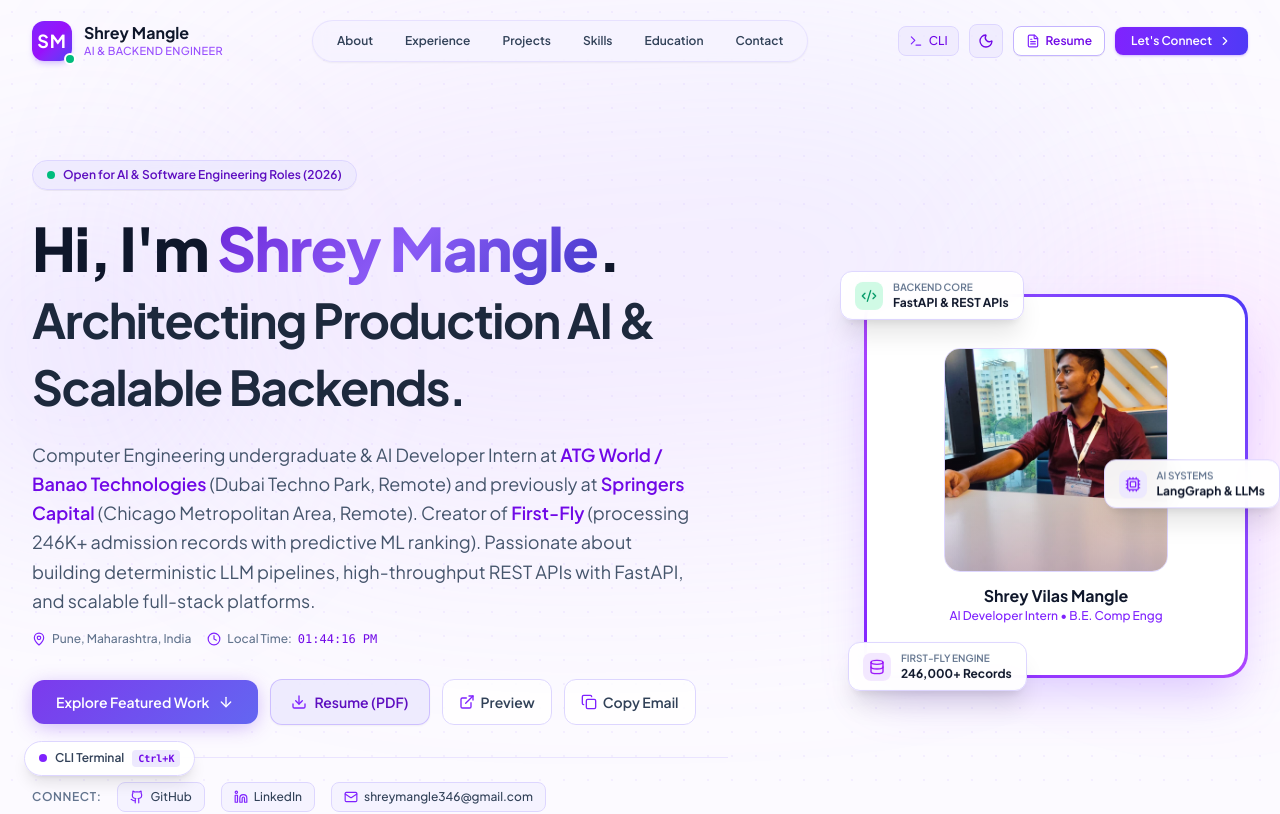
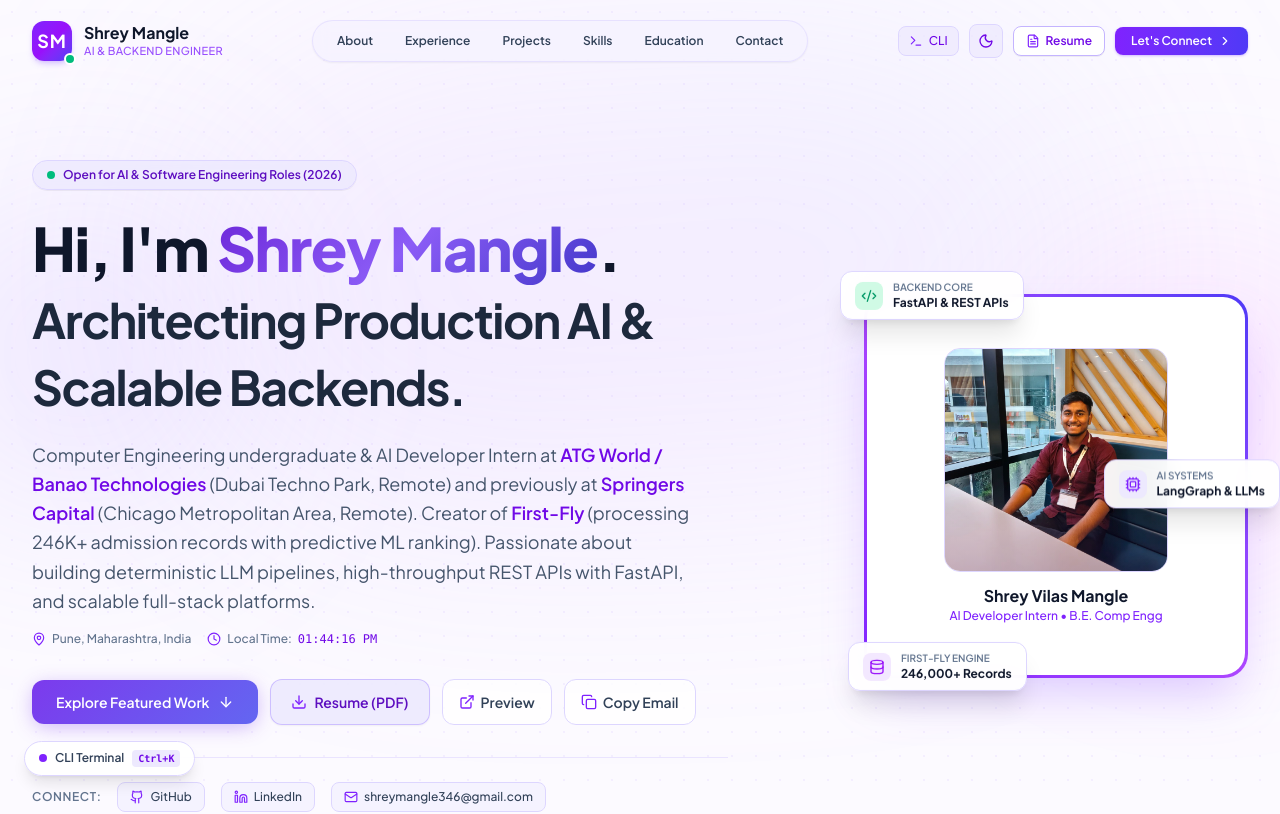
Before and after one commit to ShreyMangle/Portfolio, a React (Vite) app: page / in a window 1280 px wide. Shown: the top 814 px of the page. Built offline with nearby package versions, Linux system fonts and the light colour scheme.

Commit message:
fix: update profile photo to latest front-facing smiling photo with cache-busting v2

```diff
--- a/src/data/portfolioData.js
+++ b/src/data/portfolioData.js
@@ -9,7 +9,7 @@ export const personalInfo = {
   phone: "+91 9028525745",
   github: "https://github.com/ShreyMangle",
   linkedin: "https://www.linkedin.com/in/shrey-mangle-38ba5a286/",
-  avatar: `${import.meta.env.BASE_URL}profile.jpg`,
+  avatar: `${import.meta.env.BASE_URL}profile.jpg?v=2`,
   resumePath: `${import.meta.env.BASE_URL}Shrey_Mangle_Resume.pdf`,
   status: "Available for High-Impact AI & Software Engineering Roles (2026)",
 };
```
Also changed, not shown: public/profile.jpg.
